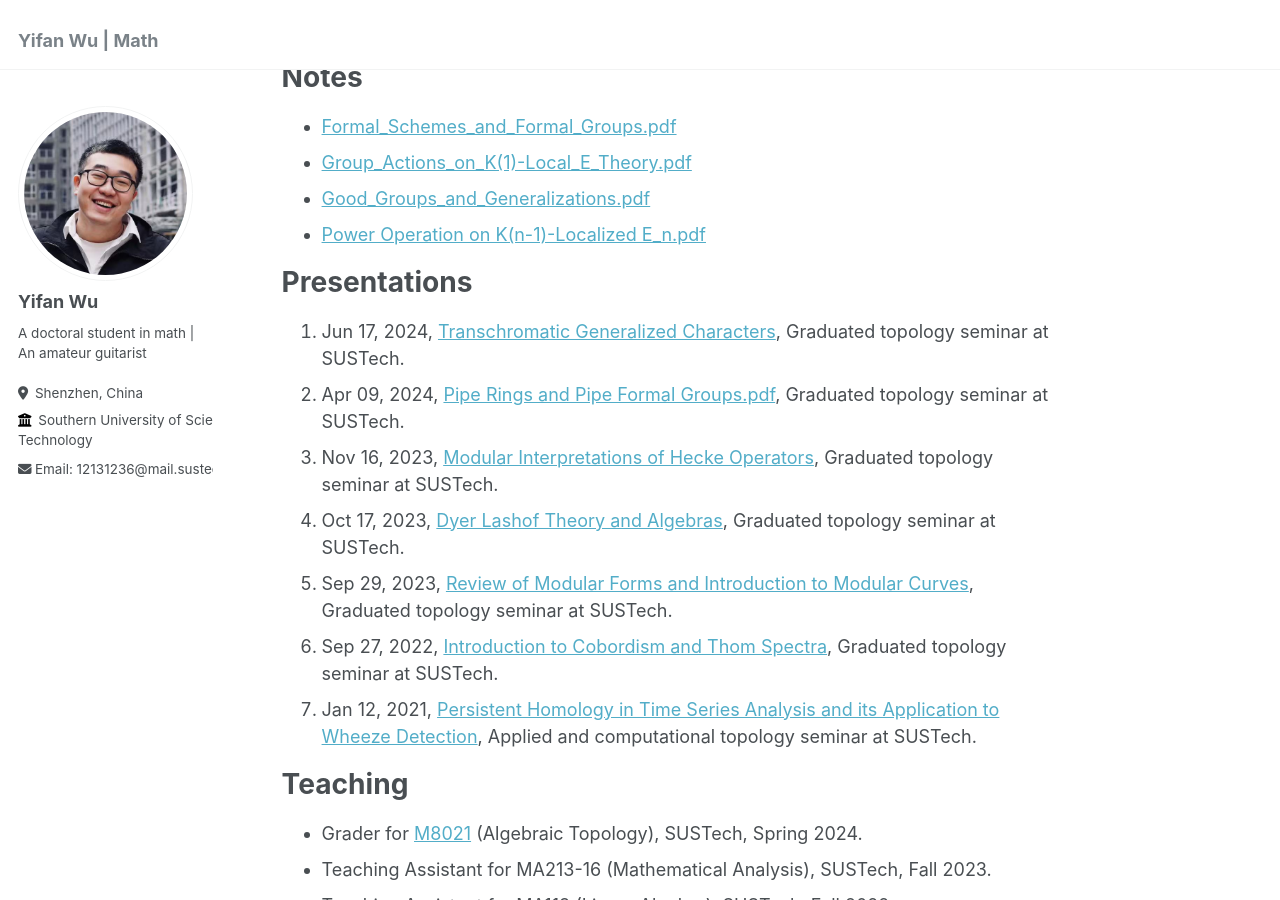
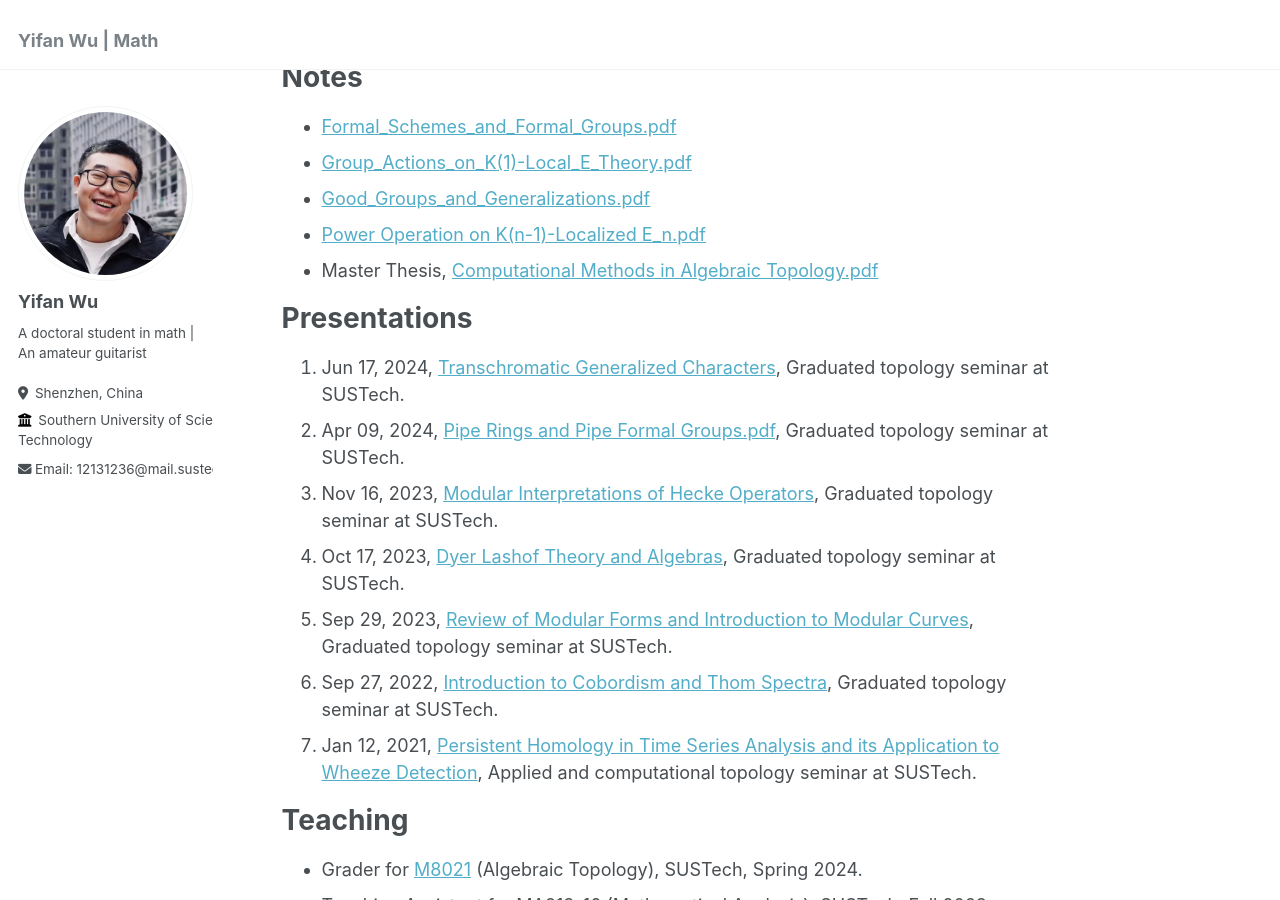
Before and after one commit to Wuyf19970105/Wuyf19970105.github.io, a Jekyll site: the page built from _pages/about.md, in a window 1280 px wide and 900 px high, scrolled down 1369 px. Built offline with Jekyll 4.4.1, drawn with Linux system fonts in a browser that asks for light colours.

Commit message:
Update about.md
Signed-off-by: Yifan Wu <148335396+Wuyf19970105@users.noreply.github.com>

```diff
--- a/_pages/about.md
+++ b/_pages/about.md
@@ -47,6 +47,7 @@ Notes
 * [Group_Actions_on_K(1)-Local_E_Theory.pdf](https://Wuyf19970105.github.io/files/Group_actions_on_K(1)-local_E_theory.pdf)
 * [Good_Groups_and_Generalizations.pdf](https://Wuyf19970105.github.io/files/Good_Groups_and_Generalizations.pdf)
 * [Power Operation on K(n-1)-Localized E_n.pdf](https://Wuyf19970105.github.io/files/Power_LE.pdf)
+* Master Thesis, [Computational Methods in Algebraic Topology.pdf](https://Wuyf19970105.github.io/files/Compute_AT.pdf)
 
 Presentations
 ======
```
